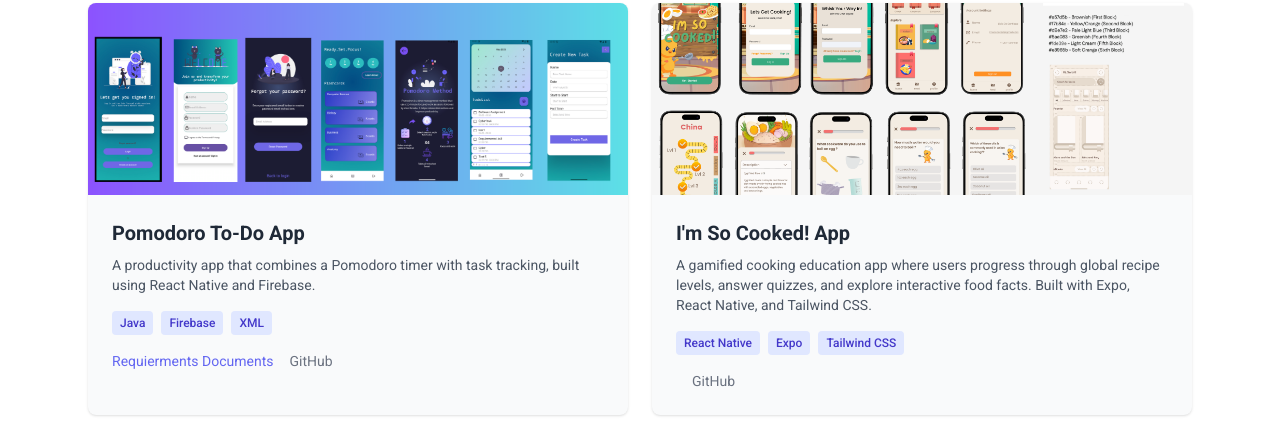
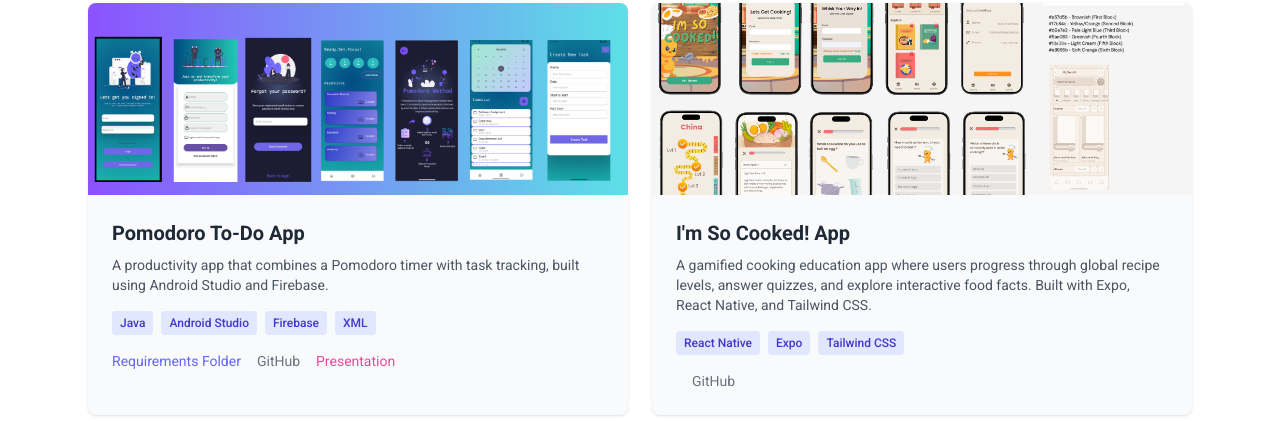
Before and after one commit to lidiads22/my-portfolio, a website built with Vite: page projects.html in a window 1280 px wide. Shown: the part 776-1197 px from the top of the page. Built offline with nearby package versions, Linux system fonts and the light colour scheme.

Commit message:
Fixed requierments document link

```diff
--- a/package.json
+++ b/package.json
@@ -9,6 +9,10 @@
     "preview": "vite preview"
   },
   "devDependencies": {
+    "@tailwindcss/postcss": "^4.1.11",
+    "autoprefixer": "^10.4.21",
+    "postcss": "^8.5.6",
+    "tailwindcss": "^3.3.2",
     "vite": "^6.3.5"
   }
 }
--- a/projects.html
+++ b/projects.html
@@ -65,24 +65,39 @@
 
 
         <!-- Project Card -->
-        <div class="bg-gray-50 shadow rounded-lg overflow-hidden hover:shadow-lg transition  ">
+<div class="bg-gray-50 shadow rounded-lg overflow-hidden hover:shadow-lg transition">
   <img src="img/pomodoro_pic.png" alt="Project 1 Screenshot" class="w-full h-48 object-cover" />
   <div class="p-6">
     <h3 class="text-xl font-semibold text-gray-800">Pomodoro To-Do App</h3>
     <p class="mt-2 text-sm text-gray-600">
-              A productivity app that combines a Pomodoro timer with task tracking, built using React Native and Firebase.
+      A productivity app that combines a Pomodoro timer with task tracking, built using Android Studio and Firebase.
     </p>
     <div class="mt-4 flex flex-wrap gap-2 text-xs text-indigo-700 font-medium">
       <span class="bg-indigo-100 px-2 py-1 rounded">Java</span>
+      <span class="bg-indigo-100 px-2 py-1 rounded">Android Studio</span>
       <span class="bg-indigo-100 px-2 py-1 rounded">Firebase</span>
       <span class="bg-indigo-100 px-2 py-1 rounded">XML</span>
     </div>
     <div class="mt-4 flex space-x-4">
-              <a href="#" target="_blank" class="text-indigo-500 hover:underline text-sm">Requierments Documents</a>
-              <a href="https://github.com/lidiads22/pomodoro_study.git" target="_blank" class="text-gray-500 hover:underline text-sm">GitHub</a>
+      <a href="https://drive.google.com/drive/folders/1TgOQ4m-5E1FCZfK0J9aAkhvU7-Qy2B8u?usp=sharing"
+         target="_blank"
+         class="text-indigo-500 hover:underline text-sm">
+        Requirements Folder
+      </a>
+      <a href="https://github.com/lidiads22/pomodoro_study.git"
+         target="_blank"
+         class="text-gray-500 hover:underline text-sm">
+        GitHub
+      </a>
+      <a href="https://www.canva.com/design/DAGmo8JU9jM/kWayxiIxFXy70Xxhe_E7og/view?utm_content=DAGmo8JU9jM&utm_campaign=designshare&utm_medium=link2&utm_source=uniquelinks&utlId=haefe93a707"
+         target="_blank"
+         class="text-pink-500 hover:underline text-sm">
+        Presentation
+      </a>
     </div>
   </div>
 </div>
+
 
        <!-- I'm So Cooked App Project -->
 <div class="bg-gray-50 shadow rounded-lg overflow-hidden hover:shadow-lg transition">
```
Also changed, not shown: index.html (+0 -1 lines), 1 other file. Lines whose indentation alone changed are shown as unchanged.
